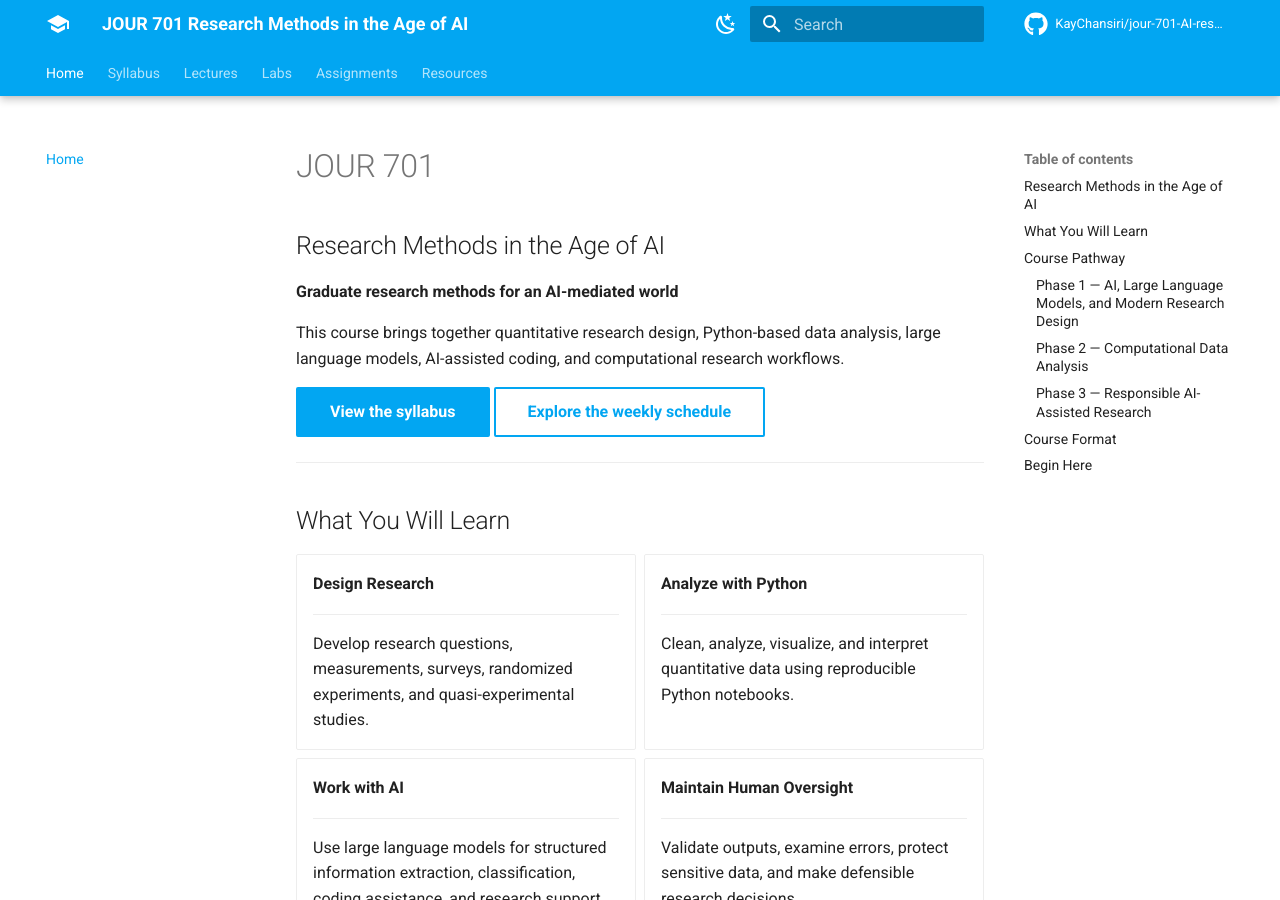
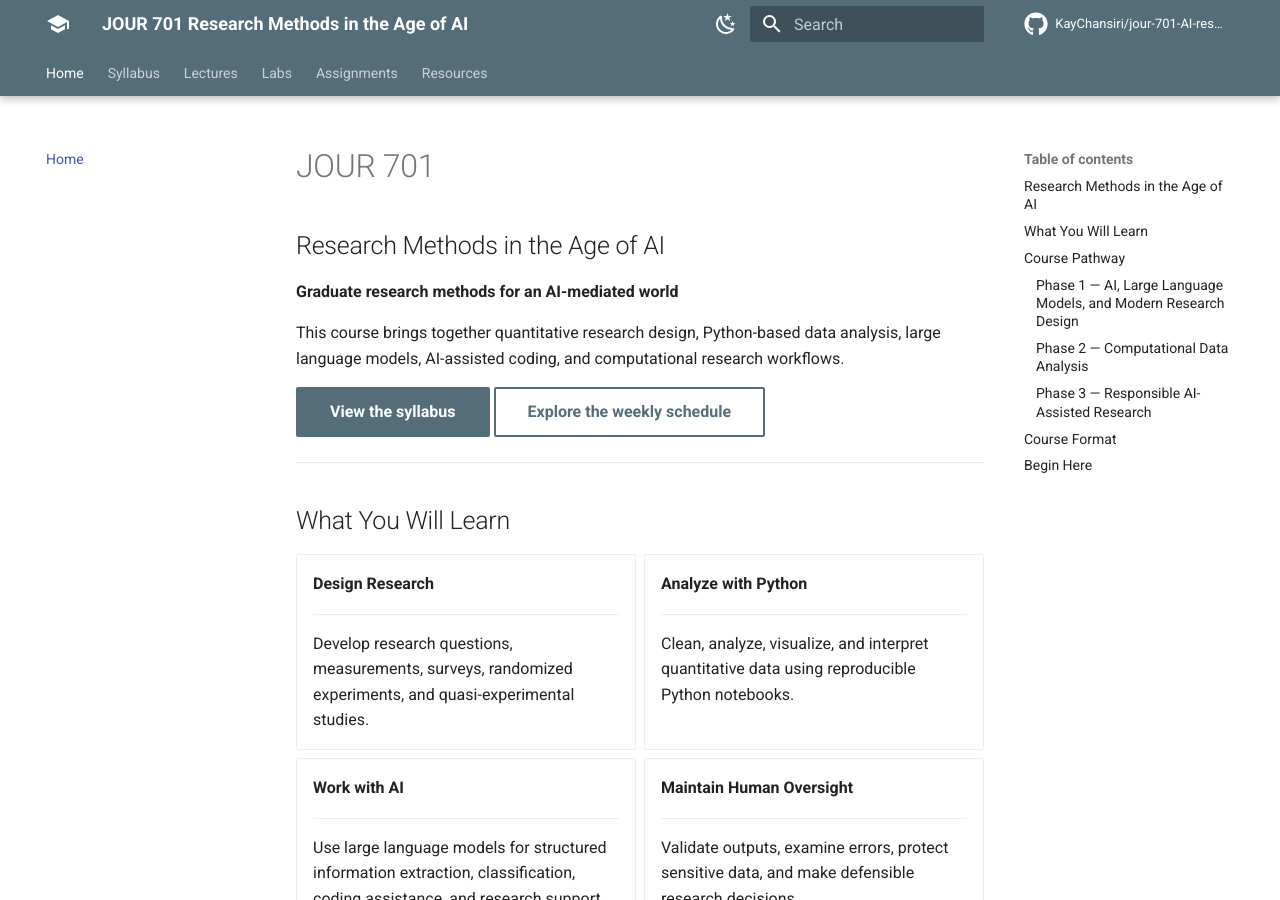
Before and after one commit to KayChansiri/jour-701-AI-research-methods, an MkDocs documentation site: the page built from docs/index.md, in a window 1280 px wide and 900 px high. Built offline with MkDocs 1.6.1 and Material for MkDocs 9.7.7, drawn with Linux system fonts in a browser that asks for light colours; comment, search, counter and statistics services are not loaded.

Commit message:
Update mkdocs.yml

```diff
--- a/mkdocs.yml
+++ b/mkdocs.yml
@@ -27,8 +27,8 @@ theme:
   palette:
     - media: "(prefers-color-scheme: light)"
       scheme: default
-      primary: light blue
-      accent: teal
+      primary: blue grey
+      accent: cyan
       toggle:
         icon: material/weather-night
         name: Switch to dark mode
```
